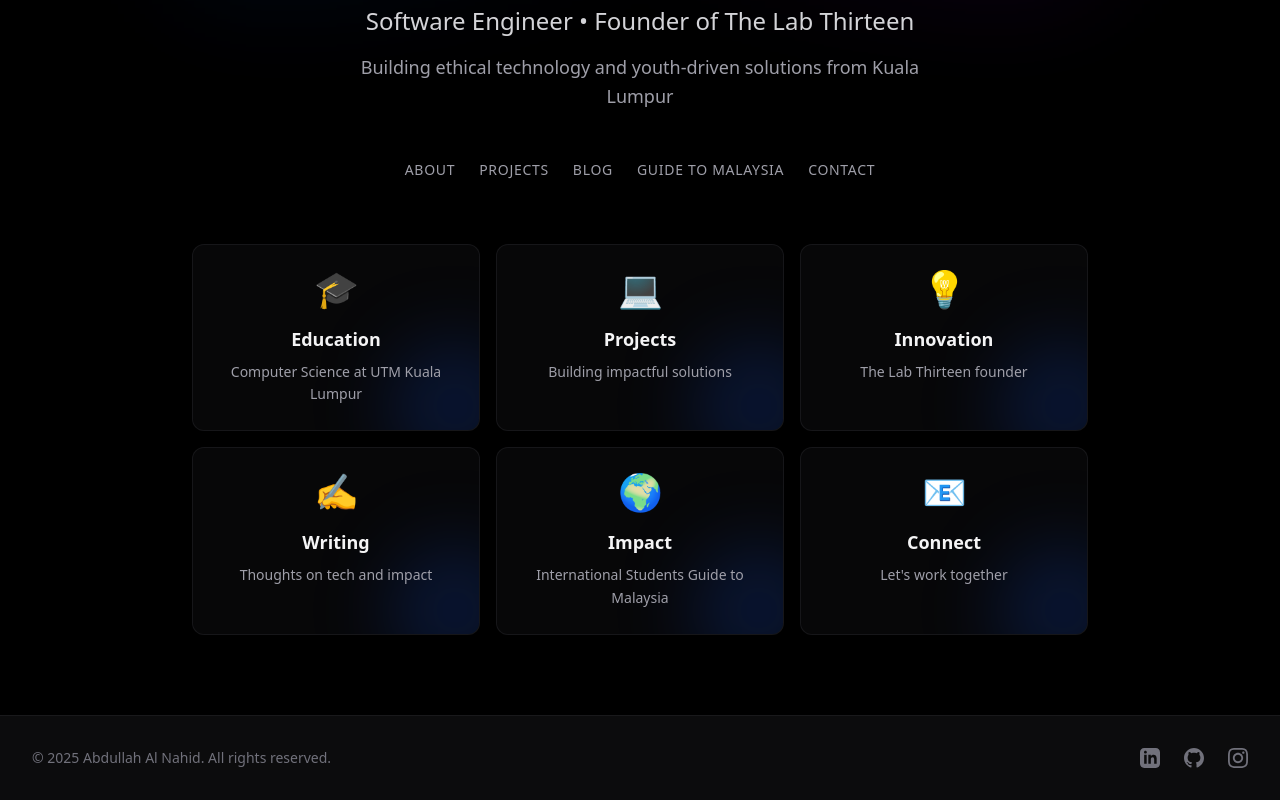
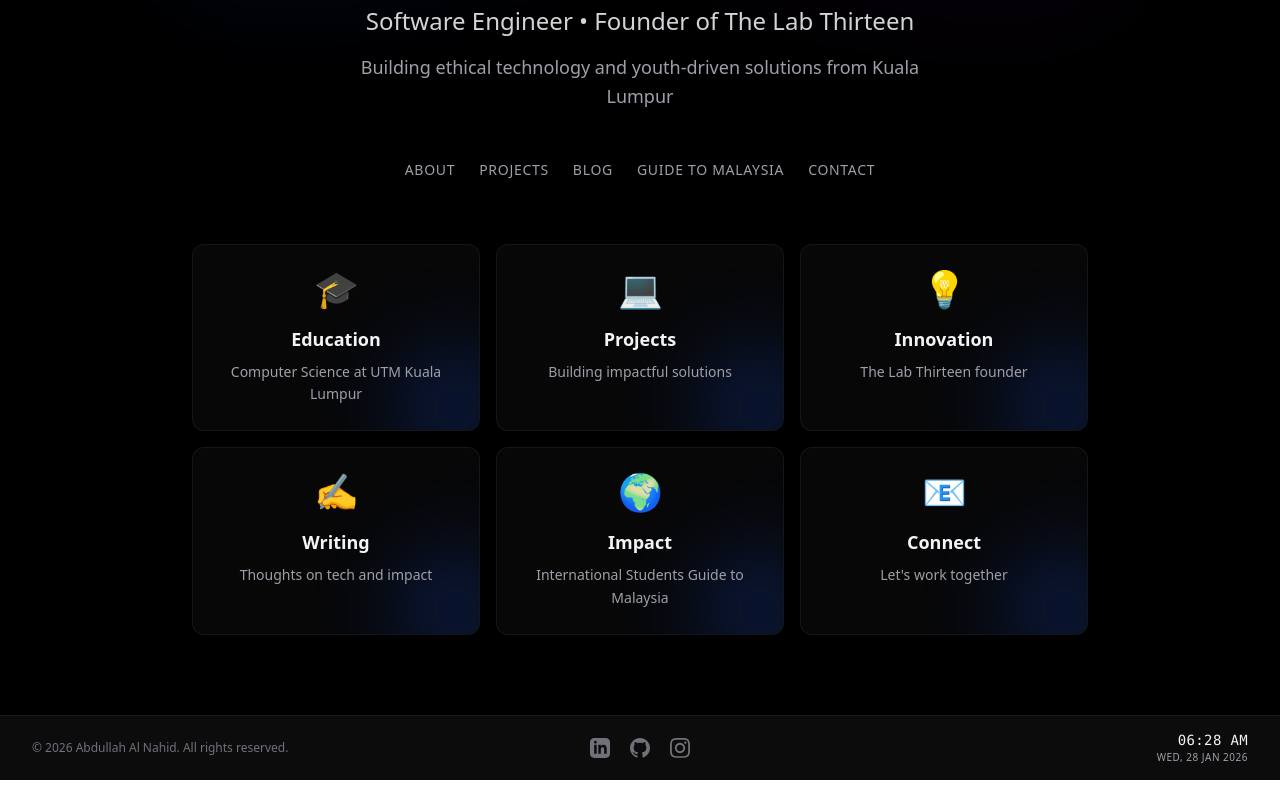
Before and after one commit to abdullahalnahid0503/aanahid, a Vue app: page / in a window 1280 px wide. Shown: the part 498-1298 px from the top of the page. Built offline with nearby package versions, Linux system fonts and the light colour scheme.

Commit message:
Revamp footer component with new layout and features
Updated footer layout and styling, added time and date display.

```diff
--- a/src/components/Footer.vue
+++ b/src/components/Footer.vue
@@ -1,12 +1,19 @@
 <template>
-  <footer class="relative z-10 bg-zinc-900/50 backdrop-blur-md border-t border-zinc-800/50 transition-all duration-500">
-    <div class="max-w-7xl mx-auto px-4 sm:px-6 lg:px-8 py-8">
-      <div class="flex flex-col md:flex-row justify-between items-center gap-4">
-        <p class="text-zinc-500 text-sm transition-colors duration-300">
-          © 2025 Abdullah Al Nahid. All rights reserved.
+  <footer
+    class="relative z-10 bg-zinc-900/50 backdrop-blur-md border-t border-zinc-800/50"
+  >
+    <div class="max-w-7xl mx-auto px-4 sm:px-6 lg:px-8 py-3">
+      <div class="grid grid-cols-3 items-center h-10">
+
+        <!-- Left: Copyright -->
+        <div class="justify-self-start text-left select-none">
+          <p class="text-zinc-500 text-xs whitespace-nowrap">
+            © 2026 Abdullah Al Nahid. All rights reserved.
           </p>
+        </div>
 
-        <div class="flex items-center gap-6">
+        <!-- Center: Social Icons -->
+        <div class="flex items-center justify-center gap-5">
           <a
             v-for="social in socials"
             :key="social.name"
@@ -19,35 +26,93 @@
             <component :is="social.icon" />
           </a>
         </div>
+
+        <!-- Right: Time & Date -->
+        <div class="justify-self-end text-right select-none">
+          <!-- Time -->
+          <div class="text-zinc-100 text-sm font-mono tracking-wide">
+            {{ time }}
+          </div>
+          <!-- Date -->
+          <div class="text-zinc-400 text-[10px] uppercase tracking-wider">
+            {{ date }}
+          </div>
+        </div>
+
       </div>
     </div>
   </footer>
 </template>
 
 <script setup lang="ts">
-import { h } from 'vue'
+import { h, ref, onMounted, onUnmounted } from 'vue'
 
+// Social icons
 const socials = [
   {
     name: 'LinkedIn',
     url: 'https://www.linkedin.com/in/abdullahalnahid0503/',
-    icon: () => h('svg', { class: 'w-5 h-5', fill: 'currentColor', viewBox: '0 0 24 24' }, [
+    icon: () =>
+      h('svg', { class: 'w-5 h-5', fill: 'currentColor', viewBox: '0 0 24 24' }, [
         h('path', { d: 'M19 0h-14c-2.761 0-5 2.239-5 5v14c0 2.761 2.239 5 5 5h14c2.762 0 5-2.239 5-5v-14c0-2.761-2.238-5-5-5zm-11 19h-3v-11h3v11zm-1.5-12.268c-.966 0-1.75-.79-1.75-1.764s.784-1.764 1.75-1.764 1.75.79 1.75 1.764-.783 1.764-1.75 1.764zm13.5 12.268h-3v-5.604c0-3.368-4-3.113-4 0v5.604h-3v-11h3v1.765c1.396-2.586 7-2.777 7 2.476v6.759z' })
       ])
   },
   {
     name: 'GitHub',
     url: 'https://github.com/abdullahalnahid0503',
-    icon: () => h('svg', { class: 'w-5 h-5', fill: 'currentColor', viewBox: '0 0 24 24' }, [
+    icon: () =>
+      h('svg', { class: 'w-5 h-5', fill: 'currentColor', viewBox: '0 0 24 24' }, [
         h('path', { d: 'M12 0c-6.626 0-12 5.373-12 12 0 5.302 3.438 9.8 8.207 11.387.599.111.793-.261.793-.577v-2.234c-3.338.726-4.033-1.416-4.033-1.416-.546-1.387-1.333-1.756-1.333-1.756-1.089-.745.083-.729.083-.729 1.205.084 1.839 1.237 1.839 1.237 1.07 1.834 2.807 1.304 3.492.997.107-.775.418-1.305.762-1.604-2.665-.305-5.467-1.334-5.467-5.931 0-1.311.469-2.381 1.236-3.221-.124-.303-.535-1.524.117-3.176 0 0 1.008-.322 3.301 1.23.957-.266 1.983-.399 3.003-.404 1.02.005 2.047.138 3.006.404 2.291-1.552 3.297-1.23 3.297-1.23.653 1.653.242 2.874.118 3.176.77.84 1.235 1.911 1.235 3.221 0 4.609-2.807 5.624-5.479 5.921.43.372.823 1.102.823 2.222v3.293c0 .319.192.694.801.576 4.765-1.589 8.199-6.086 8.199-11.386 0-6.627-5.373-12-12-12z' })
       ])
   },
   {
     name: 'Instagram',
     url: 'https://www.instagram.com/abdullahal._.nahid/',
-    icon: () => h('svg', { class: 'w-5 h-5', fill: 'currentColor', viewBox: '0 0 24 24' }, [
-      h('path', { d: 'M12 2.163c3.204 0 3.584.012 4.85.07 3.252.148 4.771 1.691 4.919 4.919.058 1.265.069 1.645.069 4.849 0 3.205-.012 3.584-.069 4.849-.149 3.225-1.664 4.771-4.919 4.919-1.266.058-1.644.07-4.85.07-3.204 0-3.584-.012-4.849-.07-3.26-.149-4.771-1.699-4.919-4.92-.058-1.265-.07-1.644-.07-4.849 0-3.204.013-3.583.07-4.849.149-3.227 1.664-4.771 4.919-4.919 1.266-.057 1.645-.069 4.849-.069zm0-2.163c-3.259 0-3.667.014-4.947.072-4.358.2-6.78 2.618-6.98 6.98-.059 1.281-.073 1.689-.073 4.948 0 3.259.014 3.668.072 4.948.2 4.358 2.618 6.78 6.98 6.98 1.281.058 1.689.072 4.948.072 3.259 0 3.668-.014 4.948-.072 4.354-.2 6.782-2.618 6.979-6.98.059-1.28.073-1.689.073-4.948 0-3.259-.014-3.667-.072-4.947-.196-4.354-2.617-6.78-6.979-6.98-1.281-.059-1.69-.073-4.949-.073zm0 5.838c-3.403 0-6.162 2.759-6.162 6.162s2.759 6.163 6.162 6.163 6.162-2.759 6.162-6.163c0-3.403-2.759-6.162-6.162-6.162zm0 10.162c-2.209 0-4-1.79-4-4 0-2.209 1.791-4 4-4s4 1.791 4 4c0 2.21-1.791 4-4 4zm6.406-11.845c-.796 0-1.441.645-1.441 1.44s.645 1.44 1.441 1.44c.795 0 1.439-.645 1.439-1.44s-.644-1.44-1.439-1.44z' })
+    icon: () =>
+      h('svg', { class: 'w-5 h-5', fill: 'currentColor', viewBox: '0 0 24 24' }, [
+        h('path', { d: 'M12 2.163c3.204 0 3.584.012 4.85.07 3.252.148 4.771 1.691 4.919 4.919.058 1.265.069 1.645.069 4.849 0 3.205-.012 3.584-.069 4.849-.149 3.225-1.664 4.771-4.919 4.919-1.266.058-1.644.07-4.85.07-3.204 0-3.584-.012-4.849-.07-3.26-.149-4.771-1.699-4.919-4.92-.058-1.265-.07-1.644-.07-4.849 0-3.204.013-3.583.07-4.849.149-3.227 1.664-4.771 4.919-4.919 1.266-.057 1.645-.069 4.849-.069zm0-2.163c-3.259 0-3.667.014-4.947.072-4.358.2-6.78 2.618-6.98 6.98-.059 1.281-.073 1.689-.073 4.948 0 3.259.014 3.668.072 4.948.2 4.358 2.618 6.78 6.98 6.78 1.281.058 1.689.072 4.948.072 3.259 0 3.668-.014 4.948-.072 4.354-.2 6.782-2.618 6.979-6.98.059-1.28.073-1.689.073-4.948 0-3.259-.014-3.667-.072-4.947-.196-4.354-2.617-6.78-6.979-6.98-1.281-.059-1.69-.073-4.949-.073zm0 5.838c-3.403 0-6.162 2.759-6.162 6.162s2.759 6.163 6.162 6.163 6.162-2.759 6.162-6.163c0-3.403-2.759-6.162-6.162-6.162zm0 10.162c-2.209 0-4-1.79-4-4 0-2.209 1.791-4 4-4s4 1.791 4 4c0 2.21-1.791 4-4 4zm6.406-11.845c-.796 0-1.441.645-1.441 1.44s.645 1.44 1.441 1.44c.795 0 1.439-.645 1.439-1.44s-.644-1.44-1.439-1.44z' })
       ])
   }
 ]
+
+// Time & Date with blinking colon and AM/PM
+const time = ref('')
+const date = ref('')
+let showColon = true
+let interval: number
+
+const updateTime = () => {
+  const now = new Date()
+
+  // Toggle colon
+  showColon = !showColon
+  const colon = showColon ? ':' : ' '
+
+  // Hours in 12-hour format
+  let hours = now.getHours()
+  const ampm = hours >= 12 ? 'PM' : 'AM'
+  hours = hours % 12 || 12 // convert 0 => 12
+  const hoursStr = hours.toString().padStart(2, '0')
+  const minutesStr = now.getMinutes().toString().padStart(2, '0')
+
+  time.value = `${hoursStr}${colon}${minutesStr} ${ampm}`
+
+  // Date
+  date.value = now.toLocaleDateString('en-MY', {
+    timeZone: 'Asia/Kuala_Lumpur',
+    weekday: 'short',
+    day: '2-digit',
+    month: 'short',
+    year: 'numeric'
+  })
+}
+
+onMounted(() => {
+  updateTime()
+  interval = window.setInterval(updateTime, 1000)
+})
+
+onUnmounted(() => {
+  clearInterval(interval)
+})
 </script>
```
Lines whose indentation alone changed are shown as unchanged.
